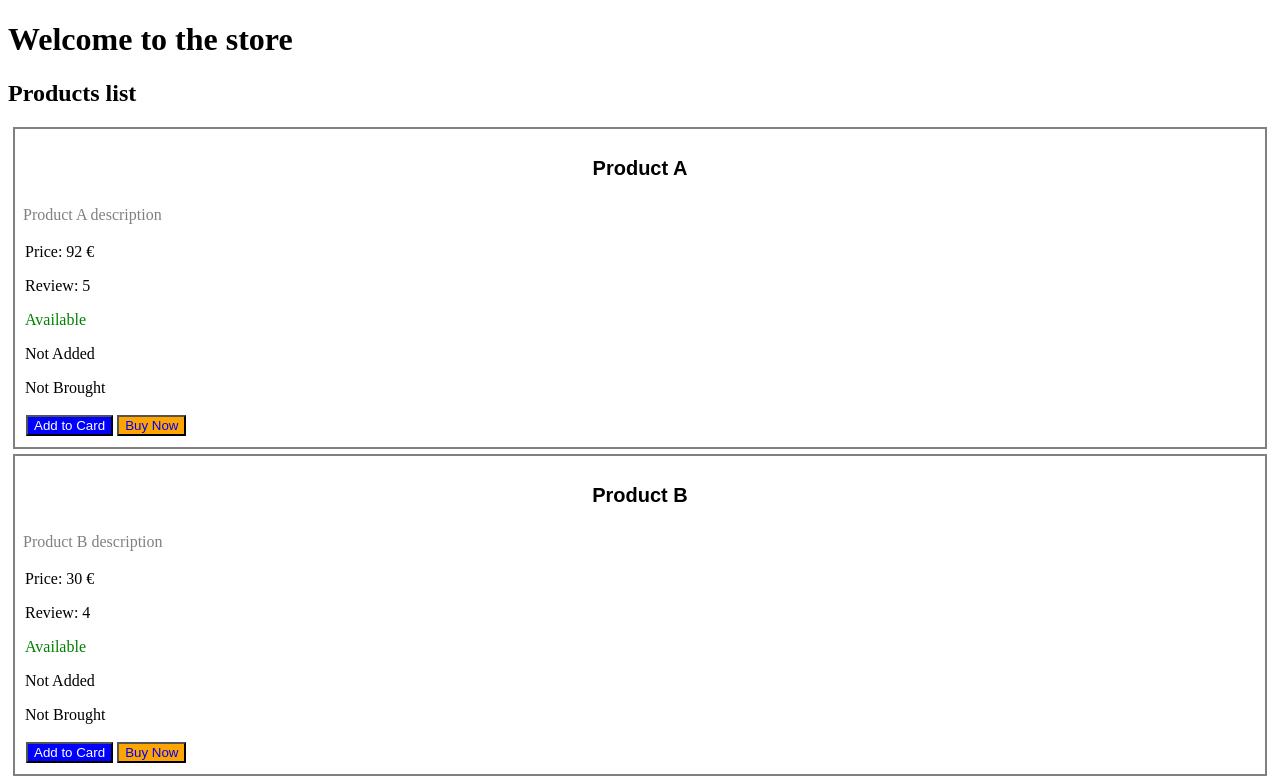
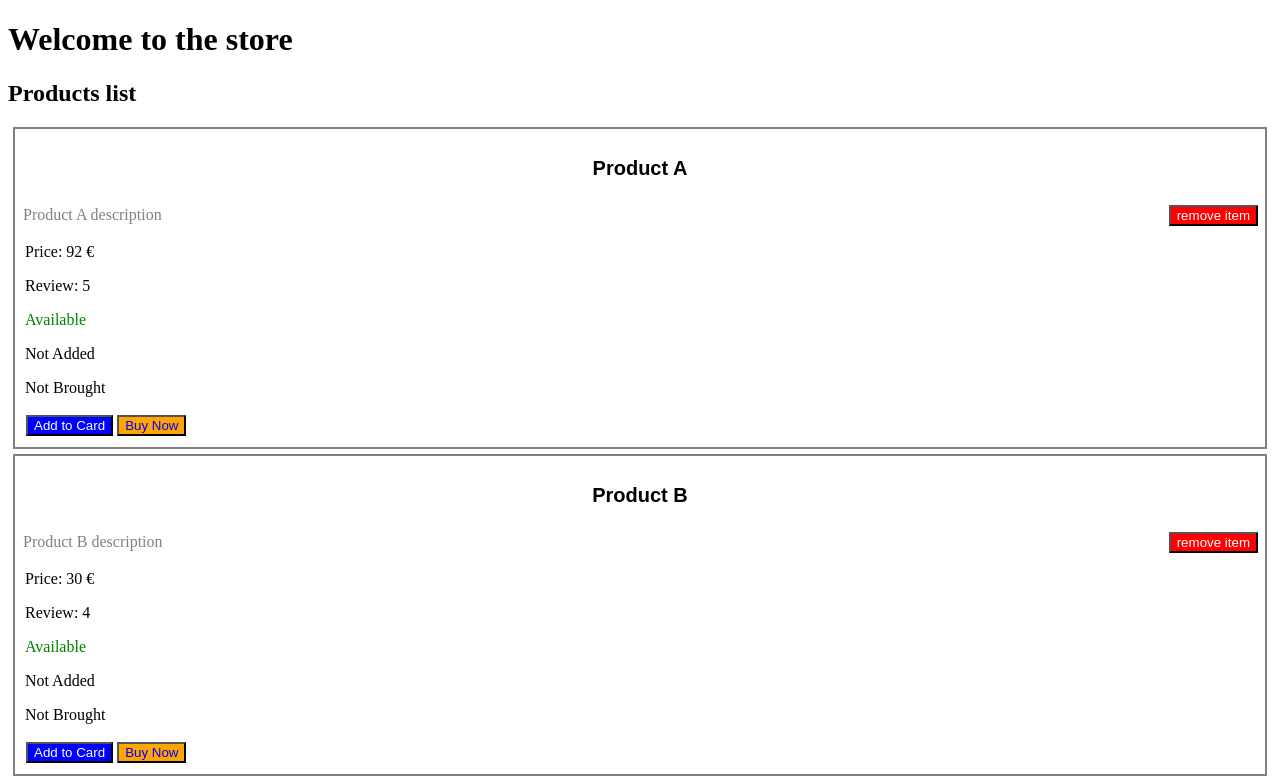
Before and after one commit to medaimane/react.js-crash-course, a React (Create React App) app: page / in a window 1280 px wide. Shown: the top 779 px of the page. Built offline with nearby package versions, Linux system fonts and the light colour scheme.

Commit message:
feat: add remove item from state

```diff
--- a/src/components/app/App.js
+++ b/src/components/app/App.js
@@ -82,6 +82,19 @@ class App extends Component {
         });
     };
 
+    removeProduct = (id) => {
+        this.setState({
+            products: this.state.products.filter(
+                product =>  product.id !== id
+            )
+        });
+    };
+
+    /**
+     * The only required
+     * react component
+     * lifecycle
+     */
     render() {
         return (
             <main>
@@ -94,6 +107,7 @@ class App extends Component {
                         products={this.state.products}
                         addToCard={this.addToCard}
                         buyNow={this.buyNow}
+                        removeProduct={this.removeProduct}
                     />
                 </div>
             </main>
--- a/src/components/product-item/ProductItem.js
+++ b/src/components/product-item/ProductItem.js
@@ -39,6 +39,7 @@ class ProductItem extends Component {
                 margin: '5px',
                 padding: '5px'
             }}>
+                <div>
                     <h3 style={{
                         padding: '3px',
                         fontFamily: 'sans-serif',
@@ -47,6 +48,18 @@ class ProductItem extends Component {
                         textAlign: 'center',
                         backgroundImage: imageUrl
                     }}>{name}</h3>
+                    <button
+                        style={{
+                            backgroundColor: 'red',
+                            color: 'white',
+                            margin: '2px',
+                            float: 'right'
+                        }}
+                        onClick={
+                            this.props.removeProduct.bind(this, id)
+                        }
+                    >remove item</button>
+                </div>
                 <p style={styles.description}>{description}</p>
                 <div style={styles.details}>
                     <p>Price: {price}</p>
--- a/src/components/products-list/ProductsList.js
+++ b/src/components/products-list/ProductsList.js
@@ -11,6 +11,7 @@ class ProductsList extends Component {
                     product={product}
                     addToCard={this.props.addToCard.bind(this)}
                     buyNow={this.props.buyNow.bind(this)}
+                    removeProduct={this.props.removeProduct.bind(this)}
                 />
             ));
     }
```
Lines whose indentation alone changed are shown as unchanged.
